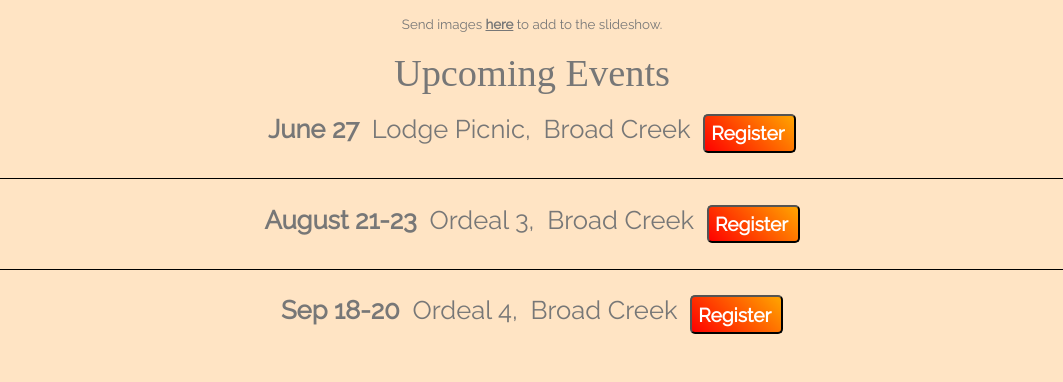
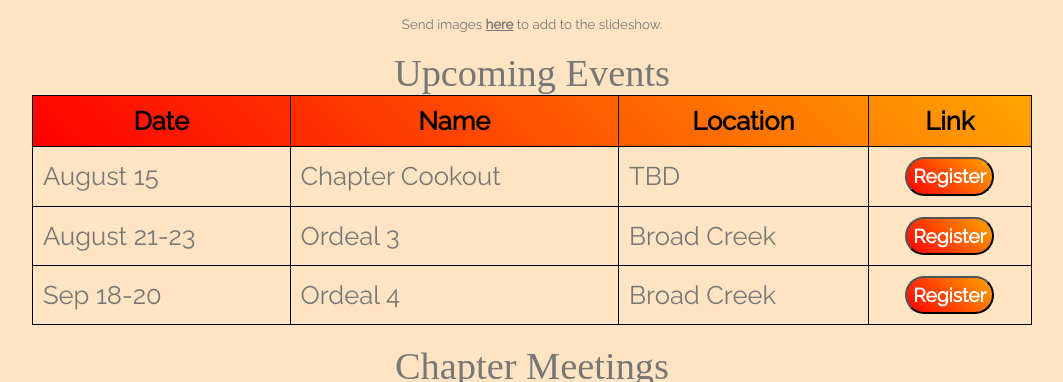
Before and after one commit to LobsterGames/harfordchapter-site, a plain HTML site: page index.html in a window 1280 px wide. Shown: the part 725-1107 px from the top of the page, without its empty margins (108-1171 px from the left). Drawn offline with Linux system fonts and the light colour scheme; a web font is replaced by a local one.

Commit message:
Updated Table

```diff
--- a/index.css
+++ b/index.css
@@ -216,7 +216,7 @@ iframe {
 }
 
 .event-button {
-    border-radius: 5px;
+    border-radius: 4vw;
     background: repeating-linear-gradient(45deg, red, orange);
 
     display: inline-block;
@@ -234,6 +234,44 @@ iframe {
 }
 
 
+table {
+    width:1000px;
+    margin-left: auto;
+    margin-right: auto;
+
+    /* border-spacing: 40px; */
+}
+
+th{
+    text-align:center;
+}
+
+table, th, td {
+    border:1px solid #000;
+    border-collapse:collapse;
+
+}
+
+th, td{
+    padding:10px;
+    font-size:2vw;
+}
+
+
+tr:nth-child(1) {
+    background:  repeating-linear-gradient(45deg, red, orange);
+
+}
+
+td:nth-child(4){
+    text-align:center;
+}
+/*
+tr:nth-child(odd) {
+    background-color: #ddd;
+}
+
+*/
 .event-row {
     border-bottom: 1px solid black;
     padding-bottom: 1em;
@@ -367,12 +405,26 @@ iframe {
     color:white;
 }
 
+
+
 /*Mobile Optimization!*/
 
 @media (max-width: 768px){
 
+    table{
+        width:90vw;
+    }
+
+    th, td{
+    padding:1vw;
+    font-size:3vw;
+    }
+
+
+
     .shrink{
-        font-size:3vw;
+        font-size:1.5vw;
+        border-radius: 1vw;
     }
 
     header {
--- a/index.html
+++ b/index.html
@@ -105,84 +105,51 @@
                 </video>
                 <br>
                 <p style="font-size:smaller;">Send images <a href="mailto:harfordchaptercomms@gmail.com" type="_blank" style="font-weight:bold;">here</a> to add to the slideshow.</p>
-                <br>
-<h2 class="section-header">Upcoming Events</h2>
+
 
                 <br>
-                <div>
 
 
+                <table>
+                    <caption class="section-header">Upcoming Events</caption>
+                    <tr>
+                        <th style="color:black;">Date</th>
+                        <th style="color:black;">Name</ht>
+                        <th style="color:black;">Location</th>
+                        <th style="color:black;">Link</th>
+                    </tr>
+                    <tr>
+                        <td>August 15</td>
+                        <td>Chapter Cookout</td>
+                        <td>TBD</td>
+                        <td><button class="event-button" type="button"><a href="https://m.signupgenius.com/#!/showSignUp/10C0E48A9A62DA3F5C70-64453643-august?useFullSite=false " target="_blank"><div class="shrink">Register</div></a></button></td>
+                    </tr>
+
+                    <tr>
+                        <td>August 21-23</td>
+                        <td>Ordeal 3</td>
+                        <td>Broad Creek</td>
+                        <td><button class="event-button" type="button"><a href="https://scoutingevent.com/220-2026Ordeal" target="_blank"><div class="shrink">Register</div></a></button></td>
+                    </tr>
+
+                    <tr>
+                        <td>Sep 18-20</td>
+                        <td>Ordeal 4</td>
+                        <td>Broad Creek</td>
+                        <td><button class="event-button" type="button"><a href="https://scoutingevent.com/220-2026Ordeal" target="_blank"><div class="shrink">Register</div></a></button></td>
+                    </tr>
 
 
-
-
-
-
-
-
-
-
-
-
-
-
-
-                    <div class="event-row">
-                        <strong class="event-item">June 27</strong>
-
-                        <span class="event-item">Lodge Picnic,</span>
-
-                        <span class="event-item">Broad Creek</span>
-
-                        <button class="event-item event-button" type="button"><a href="https://scoutingevent.com/220-2026LodgePicnic" target="_blank"><div class="shrink">Register</div></a></button>
-
-
-                    </div>
-
-
-
-
-
-                     <div class="event-row">
-                        <strong class="event-item">August 21-23</strong>
-
-                        <span class="event-item">Ordeal 3,</span>
-
-                        <span class="event-item">Broad Creek</span>
-
-                        <button class="event-item event-button" type="button"><a href="https://scoutingevent.com/220-2026Ordeal" target="_blank"><div class="shrink">Register</div></a></button>
-
-                    </div>
-
-
-                    <div class="event-row">
-                        <strong class="event-item">Sep 18-20</strong>
-
-                        <span class="event-item">Ordeal 4,</span>
-
-                        <span class="event-item">Broad Creek</span>
-
-                        <button class="event-item event-button" type="button"><a href="https://scoutingevent.com/220-2026Ordeal" target="_blank"><div class="shrink">Register</div></a></button>
-
-                    </div>
-
-
-
-
-
-
-
-
-
-
-
-
-
-
+                </table>
 
 
 
                 </div>
+
+
+                <br>
+
+
                 <h2 class="section-header">Chapter Meetings</h2>
 
                 <p class="information">7:00 p.m. at Lutheran Church of the Good Shepherd</p>
```
